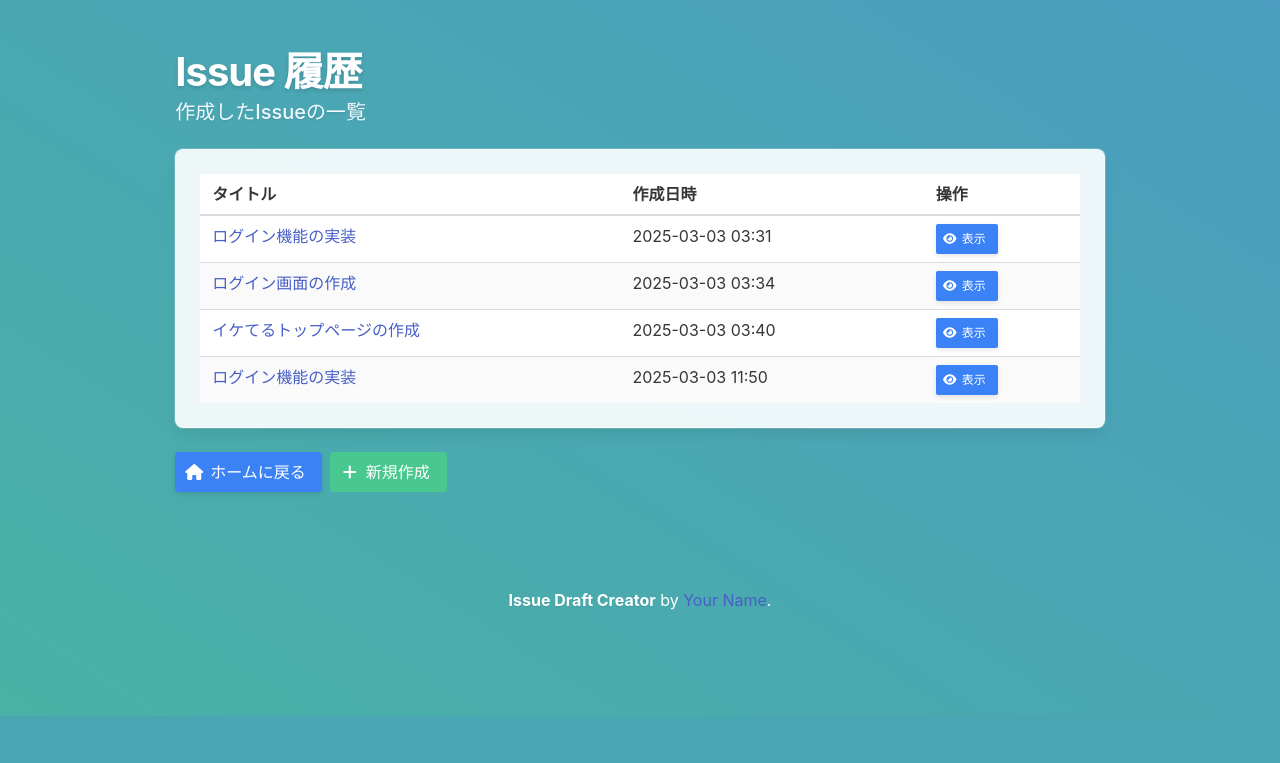
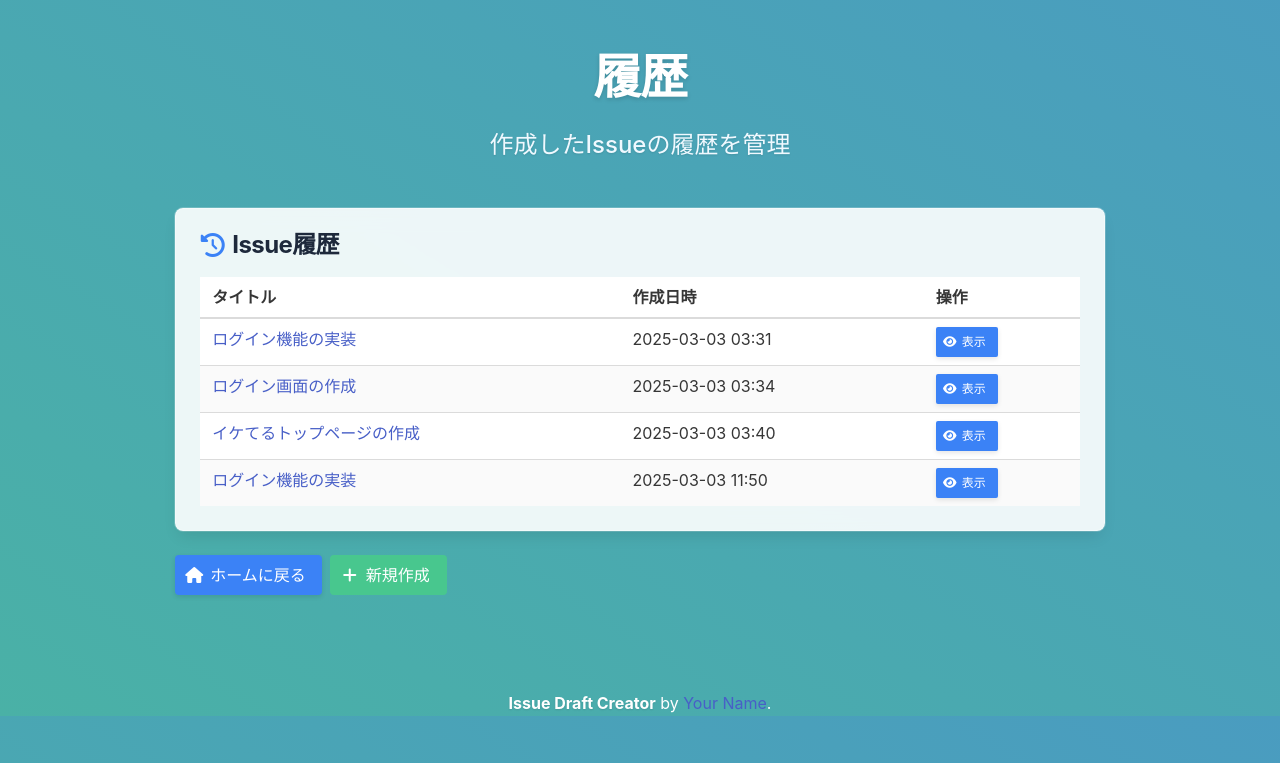
Before and after one commit to jun-a/issue-creator-pj, a FastAPI app: page /history in a window 1280 px wide. Shown: the part 84-847 px from the top of the page. Before the commit the page ends 800 px from the top, so only its background shows below. Run offline with FastAPI, Linux system fonts and the light colour scheme; some libraries are stand-ins or nearby versions.

Commit message:
✨ 履歴セクションのスタイルを改善し、メインヘッダーを追加。テーブルの構造を整理し、アニメーション効果を追加。

```diff
--- a/issue-draft-creator/templates/history.html
+++ b/issue-draft-creator/templates/history.html
@@ -7,13 +7,27 @@
 {% endblock %}
 
 {% block content %}
-<div class="columns">
-    <div class="column is-10 is-offset-1">
-        <h1 class="title is-2">Issue 履歴</h1>
-        <h2 class="subtitle is-5">作成したIssueの一覧</h2>
+<div class="columns is-centered">
+    <div class="column is-10">
+        <!-- メインヘッダー -->
+        <div class="has-text-centered mb-6">
+            <h1 class="title is-1">履歴</h1>
+            <p class="subtitle is-4 mt-3">作成したIssueの履歴を管理</p>
+        </div>
 
         {% if issues %}
-        <div class="box">
+        <!-- 履歴セクション -->
+        <div class="box animate-fadeIn">
+            <h2 class="title is-4 mb-4">
+                <span class="icon-text">
+                    <span class="icon mr-2">
+                        <i class="fas fa-history"></i>
+                    </span>
+                    <span>Issue履歴</span>
+                </span>
+            </h2>
+
+            <div class="table-container">
                 <table class="table is-striped is-hoverable is-fullwidth">
                     <thead>
                         <tr>
@@ -46,6 +60,7 @@
                     </tbody>
                 </table>
             </div>
+        </div>
         {% else %}
         <div class="notification is-warning is-light">
             <p class="has-text-centered">
```
Lines whose indentation alone changed are shown as unchanged.
